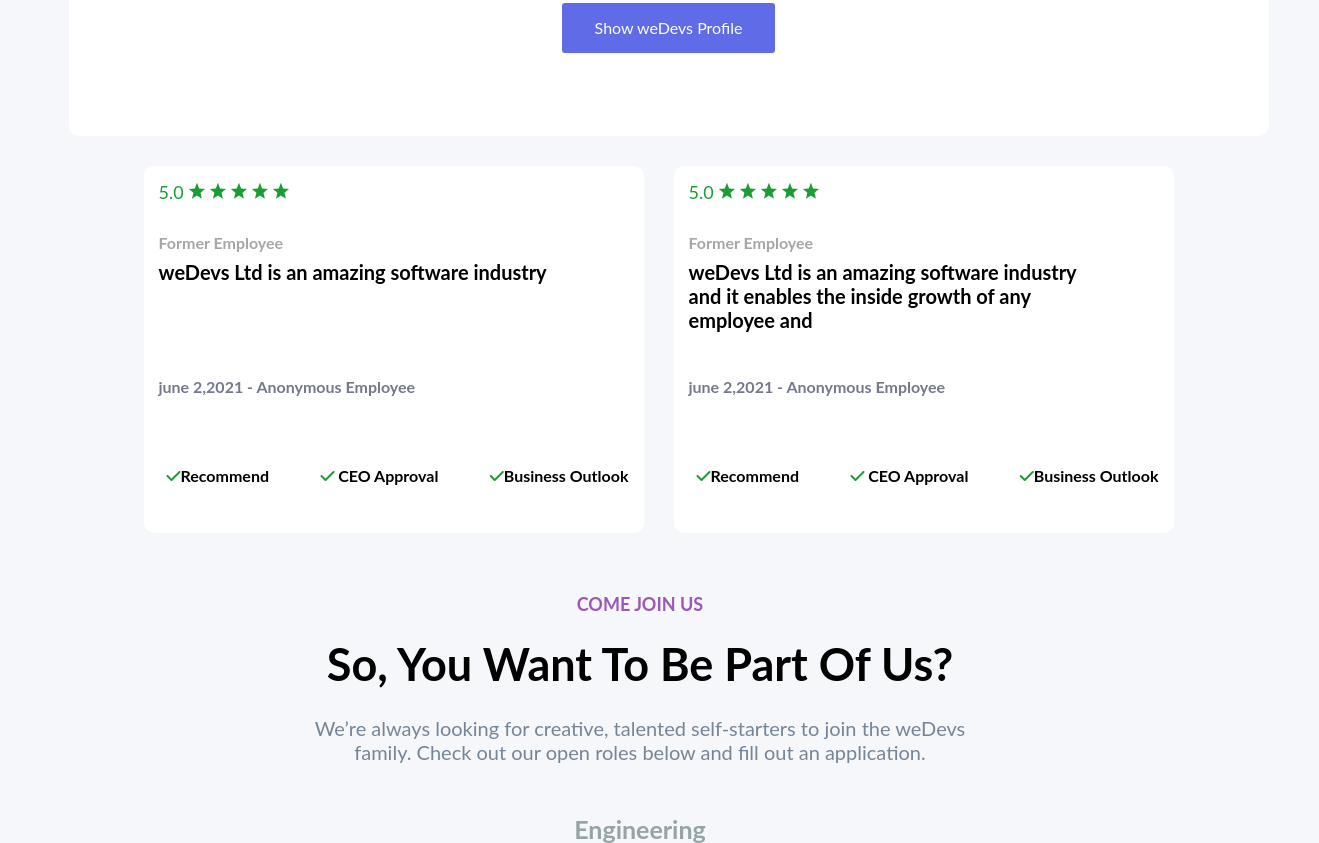
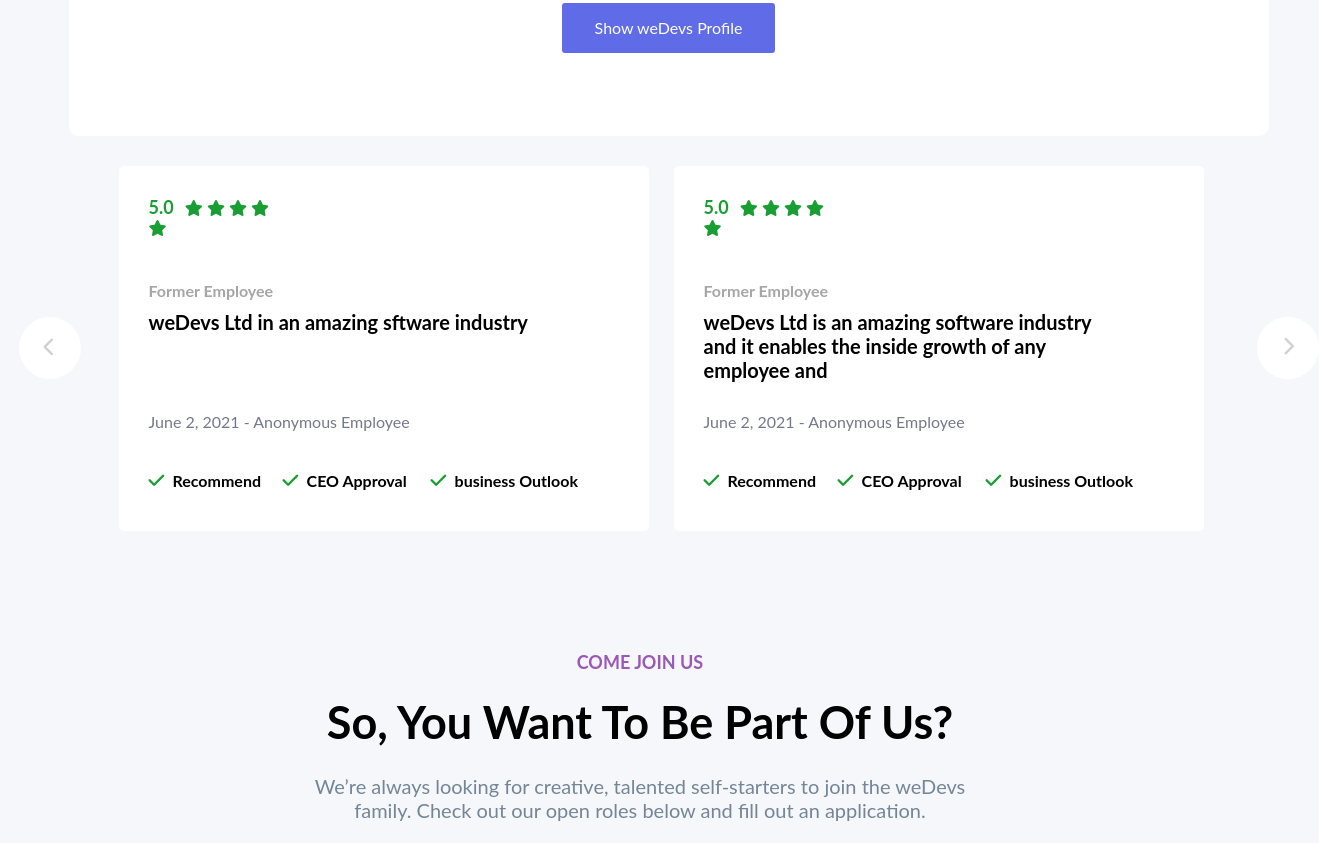
Before and after one commit to rahatsheikhlion/careers-page-design, a plain HTML site: page index.html in a window 1280 px wide. Shown: the part 2998-3841 px from the top of the page, 1319 px wide, since content can reach past the window. Drawn offline with nearby package versions, Linux system fonts and the light colour scheme; a web font is replaced by a local one.

Commit message:
lastCommit

```diff
--- a/index.html
+++ b/index.html
@@ -223,112 +223,160 @@
                     <div class="show-profile-section">Show weDevs Profile</div>
                 </div>
 
+                <div class="testimonial-section">
+                    <div class="left-button-section">
+                        <i class="fa-solid fa-chevron-left"></i>
 
+                    </div>
 
-                <section class="slider_container">
+                    <div class="testimonial-data">
 
-                    <div class="swiper card_slider">
+                        <section class="swiper scroll">
                             <div class="swiper-wrapper">
                                 <div class="swiper-slide">
                                     <div class="img-box">
+                                        <div class="five-star-imge"><span>5.0</span>
+                                            <span><i class="fa-solid fa-star"></i></span>
 
+                                            <span><i class="fa-solid fa-star"></i></span>
 
+                                            <span><i class="fa-solid fa-star"></i></span>
 
+                                            <span><i class="fa-solid fa-star"></i></span>
 
-                                    <div class="data-frame-one">
-                                        <span>5.0 <img src="imges/five-star.png" alt=""></span>
-                                        <h4>Former Employee</h4>
-                                        <div class="review-header">
-                                            <h3>weDevs Ltd is an amazing software industry</h3>
+                                            <span><i class="fa-solid fa-star"></i></span>
                                         </div>
-                                        <h5>june 2,2021 - Anonymous Employee</h5>
-                                        <div class="approval-section">
-                                            <h4><i class="fa-solid fa-check"></i>Recommend</h4>
-                                            <h4><i class="fa-solid fa-check"></i> CEO Approval</h4>
-                                            <h4><i class="fa-solid fa-check"></i>Business Outlook</h4>
+                                        <h3>Former Employee</h3>
+                                        <div class="former-employee">
+                                            <h1>weDevs Ltd in an amazing sftware industry</h1>
+                                        </div>
+                                        <span>June 2, 2021 - Anonymous Employee</span>
+
+                                        <div class="custom-ident">
+                                            <div class="recommend"><i class="fa-solid fa-check"></i>
+                                                <h2>Recommend</h2>
+                                            </div>
+                                            <div class="ceo-approval"><i class="fa-solid fa-check"></i>
+                                                <h2>CEO Approval</h2>
+                                            </div>
+                                            <div class="business-outlook"><i class="fa-solid fa-check"></i>
+                                                <h2>business Outlook</h2>
                                             </div>
                                         </div>
-
-
-
                                     </div>
                                 </div>
                                 <div class="swiper-slide">
                                     <div class="img-box">
+                                        <div class="five-star-imge"><span>5.0</span>
+                                            <span><i class="fa-solid fa-star"></i></span>
 
+                                            <span><i class="fa-solid fa-star"></i></span>
 
-                                    <div class="data-frame-one">
-                                        <span>5.0 <img src="imges/five-star.png" alt=""></span>
-                                        <h4>Former Employee</h4>
-                                        <div class="review-header">
-                                            <h3>weDevs Ltd is an amazing software industry <br> and it enables the
-                                                inside growth of any
-                                                <br> employee and
-                                            </h3>
+                                            <span><i class="fa-solid fa-star"></i></span>
+
+                                            <span><i class="fa-solid fa-star"></i></span>
+
+                                            <span><i class="fa-solid fa-star"></i></span>
                                         </div>
+                                        <h3>Former Employee</h3>
+                                        <div class="former-employee">
+                                            <h1>weDevs Ltd is an amazing software industry <br> and it enables the inside growth
+                                                of any <br> employee and</h1>
+                                        </div>
+                                        <span>June 2, 2021 - Anonymous Employee</span>
 
-
-
-                                        <h5>june 2,2021 - Anonymous Employee</h5>
-                                        <div class="approval-section">
-                                            <h4><i class="fa-solid fa-check"></i>Recommend</h4>
-                                            <h4><i class="fa-solid fa-check"></i> CEO Approval</h4>
-                                            <h4><i class="fa-solid fa-check"></i>Business Outlook</h4>
+                                        <div class="custom-ident">
+                                            <div class="recommend"><i class="fa-solid fa-check"></i>
+                                                <h2>Recommend</h2>
+                                            </div>
+                                            <div class="ceo-approval"><i class="fa-solid fa-check"></i>
+                                                <h2>CEO Approval</h2>
+                                            </div>
+                                            <div class="business-outlook"><i class="fa-solid fa-check"></i>
+                                                <h2>business Outlook</h2>
                                             </div>
                                         </div>
-
-
-
-
                                     </div>
                                 </div>
                                 <div class="swiper-slide">
                                     <div class="img-box">
+                                        <div class="five-star-imge"><span>5.0</span>
+                                            <span><i class="fa-solid fa-star"></i></span>
 
-                                    <div class="data-frame-one">
-                                        <span>5.0 <img src="imges/five-star.png" alt=""></span>
-                                        <h4>Former Employee</h4>
-                                        <div class="review-header">
-                                            <h3>weDevs Ltd is an amazing software industry <br> and it enables the
-                                                inside growth of any
-                                                <br> employee and
-                                            </h3>
+                                            <span><i class="fa-solid fa-star"></i></span>
+
+                                            <span><i class="fa-solid fa-star"></i></span>
+
+                                            <span><i class="fa-solid fa-star"></i></span>
+
+                                            <span><i class="fa-solid fa-star"></i></span>
                                         </div>
+                                        <h3>Former Employee</h3>
+                                        <div class="former-employee">
+                                            <h1>weDevs Ltd in an amazing sftware industry</h1>
+                                        </div>
+                                        <span>June 2, 2021 - Anonymous Employee</span>
 
-
-
-                                        <h5>june 2,2021 - Anonymous Employee</h5>
-                                        <div class="approval-section">
-                                            <h4><i class="fa-solid fa-check"></i>Recommend</h4>
-                                            <h4><i class="fa-solid fa-check"></i> CEO Approval</h4>
-                                            <h4><i class="fa-solid fa-check"></i>Business Outlook</h4>
+                                        <div class="custom-ident">
+                                            <div class="recommend"><i class="fa-solid fa-check"></i>
+                                                <h2>Recommend</h2>
+                                            </div>
+                                            <div class="ceo-approval"><i class="fa-solid fa-check"></i>
+                                                <h2>CEO Approval</h2>
+                                            </div>
+                                            <div class="business-outlook"><i class="fa-solid fa-check"></i>
+                                                <h2>business Outlook</h2>
                                             </div>
                                         </div>
-
-
-
-
                                     </div>
                                 </div>
                                 <div class="swiper-slide">
                                     <div class="img-box">
-                                    <div class="data-frame-one">
-                                        <span>5.0 <img src="imges/five-star.png" alt=""></span>
-                                        <h4>Former Employee</h4>
-                                        <div class="review-header">
-                                            <h3>weDevs Ltd is an amazing software industry <br> and it enables the
-                                                inside growth of any
-                                                <br> employee and
-                                            </h3>
+                                        <div class="five-star-imge"><span>5.0</span>
+                                            <span><i class="fa-solid fa-star"></i></span>
+
+                                            <span><i class="fa-solid fa-star"></i></span>
+
+                                            <span><i class="fa-solid fa-star"></i></span>
+
+                                            <span><i class="fa-solid fa-star"></i></span>
+
+                                            <span><i class="fa-solid fa-star"></i></span>
+                                        </div>
+                                        <h3>Former Employee</h3>
+                                        <div class="former-employee">
+                                            <h1>weDevs Ltd is an amazing software industry <br> and it enables the inside growth
+                                                of any <br> employee and</h1>
+                                        </div>
+                                        <span>June 2, 2021 - Anonymous Employee</span>
+
+                                        <div class="custom-ident">
+                                            <div class="recommend"><i class="fa-solid fa-check"></i>
+                                                <h2>Recommend</h2>
+                                            </div>
+                                            <div class="ceo-approval"><i class="fa-solid fa-check"></i>
+                                                <h2>CEO Approval</h2>
+                                            </div>
+                                            <div class="business-outlook"><i class="fa-solid fa-check"></i>
+                                                <h2>business Outlook</h2>
+                                            </div>
+                                        </div>
+                                    </div>
                                 </div>
 
+                            </div>
+                            <div class="left-button">
+                                <div class="swiper-button-next"></div>
+                            </div>
+                            <div class="right-button">
+                                <div class="swiper-button-prev"></div>
+                            </div>
+                        </section>
 
+                    </div>
+                    <div class="right-button-section">
+                        <i class="fa-solid fa-chevron-left fa-rotate-180"></i>
 
-                                        <h5>june 2,2021 - Anonymous Employee</h5>
-                                        <div class="approval-section">
-                                            <h4><i class="fa-solid fa-check"></i>Recommend</h4>
-                                            <h4><i class="fa-solid fa-check"></i> CEO Approval</h4>
-                                            <h4><i class="fa-solid fa-check"></i>Business Outlook</h4>
                     </div>
                 </div>
 
@@ -337,51 +385,6 @@
 
 
             </div>
-                            </div>
-
-                            <div class="swiper-slide">
-                                <div class="img-box">
-
-                                    <div class="data-frame-one">
-                                        <span>5.0 <img src="imges/five-star.png" alt=""></span>
-                                        <h4>Former Employee</h4>
-                                        <div class="review-header">
-                                            <h3>weDevs Ltd is an amazing software industry <br> and it enables the
-                                                inside growth of any
-                                                <br> employee and
-                                            </h3>
-                                        </div>
-
-
-
-                                        <h5>june 2,2021 - Anonymous Employee</h5>
-                                        <div class="approval-section">
-                                            <h4><i class="fa-solid fa-check"></i>Recommend</h4>
-                                            <h4><i class="fa-solid fa-check"></i> CEO Approval</h4>
-                                            <h4><i class="fa-solid fa-check"></i>Business Outlook</h4>
-                                        </div>
-                                    </div>
-
-
-
-
-
-
-
-                                </div>
-                            </div>
-
-
-                        </div>
-                    </div>
-                </section>
-
-
-
-
-
-            </div>
-
         </div>
 
 
@@ -654,32 +657,11 @@
                             </div>
                             <div class="logos">
 
-                                <div class="facebook">
-                                    <a href=""><img src="imges/facebook-logo.png" alt="facebook-logo.png"></a>
 
-                                </div>
-
-                                <div class="twitter">
-                                    <a href="#"><img src="imges/twitter-logo.png" alt="twitter-logo.png"></a>
-                                </div>
-
-                                <div class="google">
-                                    <a href="#"><img src="imges/google-logo.png" alt="google-logo.png"><img
-                                            src="imges/google-logo-plus.png" alt="google-logo-plus.png"></a>
-                                </div>
-
-                                <!-- <div class="linkedin">
-                                    <a href="#">
-
-                                            <img src="imges/in-I-dot.png" alt="in-I-dot.png">
-                                            <img src="imges/in-I.png" alt="in-I.png">
-
-
-                                        <img src="imges/in-N.png" alt="in-N.png">
-                                    </a>
-                                </div> -->
-
-
+                                <a href=""><img src="imges/facebook.png"></a>
+                                <a href="#"><img src="imges/twitter.png" alt=""></a>
+                                <a href="#"><img src="imges/google.png" alt=""></a>
+                                <a href="#"><img src="imges/footer-link-in.png" alt=""></a>
 
                             </div>
                         </div>
@@ -715,20 +697,12 @@
                                 <span><a href=""><img src="imges/footer-logo-5.png" alt="">weForms</a></span>
                                 <span><a href=""><img src="imges/footer-logo-6.png" alt="">WC Conversion
                                         Tracking</a></span>
-                                <span><a href=""><img src="imges/footer-logo-1.png" alt="">Appsero</a></span>
-                                <span><a href=""><img src="imges/footer-logo-1.png" alt="">weMail</a></span>
-
-
+                                <span><a href=""><img src="imges/footer-logo-7.png" alt="">Appsero</a></span>
+                                <span><a href=""><img src="imges/email-logo-8.png" alt="">weMail</a></span>
 
                             </div>
                         </div>
-
                     </div>
-
-
-
-
-
                 </div>
                 <div class="copy-write-section">
                     <div class="up-button-icon"><a href="#"><i class="fa-solid fa-chevron-up"></i></a></div>
@@ -755,18 +729,40 @@
     <script src="https://cdn.jsdelivr.net/npm/swiper@10/swiper-bundle.min.js"></script>
 
     <!-- Initialize Swiper -->
+
     <script>
-        var swiper = new Swiper(".card_slider", {
+        var swiper = new Swiper(".scroll", {
             slidesPerView: 2,
-           spaceBetween:10,
+            spaceBetween: 10,
+            mousewheel: true,
+            keyboard: true,
+            loop: true,
+            speed: 1000,
+            navigation: {
+                nextEl: ".swiper-button-next",
+                prevEl: ".swiper-button-prev",
+            },
             pagination: {
                 el: ".swiper-pagination",
             },
-            mousewheel: true,
-            keyboard: true,
+
+            breakpoints: {
+        0: {
+          slidesPerView: 1,
+        },
+        7: {
+          slidesPerView: 1,
+          spaceBetween: 0,
+        },
+        1024: {
+          slidesPerView: 2,
+          spaceBetween: 10,
+        },
+      },
+
+
         });
     </script>
-
 </body>
 
 </html>
--- a/style.css
+++ b/style.css
@@ -66,9 +66,9 @@ body {
     color: #ffffff;
 }
 
-.navigation-logo-menu ul li i{
-font-size: 11px;
-margin-left: 5px;
+.navigation-logo-menu ul li i {
+    font-size: 11px;
+    margin-left: 5px;
 }
 
 .account-button {
@@ -329,8 +329,8 @@ margin-left: 5px;
 }
 
 
-.slider_container{
-    width: 1050px;
+.slider_container {
+    width: 935px;
     height: 337px;
 }
 
@@ -343,69 +343,190 @@ margin-left: 5px;
     margin-top: 30px;
 }
 
-.data-frame-one {
-    background-color: #ffffff;
-    height: 337px;
+
+
+
+
+
+
+
+
+/* testimonial-section */
+.testimonial-section {
+    width: 1300px;
+    display: flex;
+    justify-content: space-between;
+    align-items: center;
+    margin-top: 30px;
+}
+
+.testimonial-data {
+    width: 1100px;
+
+}
+
+
+
+/* button-background */
+.left-button,
+.right-button {
+    height: 62px;
+    width: 62px;
+}
+
+/* testimonial box */
+.img-box {
     width: 470px;
-    border-radius: 10px;
-    padding: 15px;
-    text-align: left;
-}
-
-.data-frame-one span {
+    display: flex;
+    flex-direction: column;
+    padding: 30px 30px 30px 30px;
+    background-color: #ffffffff;
+    border-radius: 5px;
+}
+
+
+
+.five-star-imge {
+    width: 140px;
+    height: 22px;
+    margin-bottom: 33px;
+}
+
+.five-star-imge span:nth-child(1) {
     font-size: 18px;
-    font-weight: 600px;
     color: #189E32;
-}
-
-.data-frame-one h4 {
+    font-weight: 700;
+    padding-right: 7px;
+}
+
+.five-star-imge span:nth-child(2),
+.five-star-imge span:nth-child(3),
+.five-star-imge span:nth-child(4),
+.five-star-imge span:nth-child(5),
+.five-star-imge span:nth-child(6) {
+    font-size: 16px;
+    height: 16px;
+    width: 16px;
+    color: #189E32;
+
+}
+
+
+
+.img-box h3 {
+    color: #A6A6A6;
+    font-size: 16px;
     margin-top: 30px;
-    font-size: 16px;
-    color: #A6A6A6;
-}
-
-.data-frame-one h3:first-child {
-    margin-top: 8px;
+    margin-bottom: 10px;
+}
+
+.former-employee {
+    height: 72px;
+    width: 433px;
+    margin-bottom: 15px;
+}
+
+.former-employee h1 {
     color: #000000;
     font-size: 20px;
 }
 
-.data-frame-one h5 {
-    margin-top: 45px;
+.img-box span {
+    font-size: 16px;
     color: #74788B;
+    margin-top: 15px;
+    margin-bottom: 40px;
+}
+
+.custom-ident {
+    width: 433px;
+    height: 30px;
+    display: flex;
+    justify-content: space-between;
+}
+
+.recommend {
+    width: 135px;
+    display: flex;
+}
+
+.ceo-approval {
+
+    width: 149px;
+    display: flex;
+}
+
+.business-outlook {
+
+    width: 152px;
+    display: flex;
+}
+
+.recommend i,
+.ceo-approval i,
+.business-outlook i {
+    font-size: 18px;
+    height: 11.37px;
+    width: 16px;
+    color: #189E32;
+    margin-right: 8px;
+}
+
+.recommend h2,
+.ceo-approval h2,
+.business-outlook h2 {
     font-size: 16px;
-}
-
-.approval-section {
-    display: flex;
-    justify-content: space-between;
-    margin-top: 40px;
-
-}
-
-.approval-section i {
-    color: #189E32;
-}
-
-.approval-section h4 {
     color: #000000;
-    margin-left: 8px;
-}
-
-
-
-
-.left-arrow,
-.right-arrow,
-.frame-left-arrow,
-.frame-right-arrow {
+}
+
+.right-button,
+.left-button {
+    display: none;
+}
+
+.left-button-section,
+.right-button-section {
     height: 62px;
     width: 62px;
+    background-color: #ffffffff;
     border-radius: 50%;
-    background-color: #ffffff;
-    margin-top: 150px;
-    transition: 0.5s;
-}
+
+}
+
+.left-button-section i,
+.right-button-section i {
+    color: #D1D1D1;
+    font-size: 19px;
+    margin-left: 25px;
+    margin-top: 20px;
+}
+
+
+.left-button-section:hover,
+.right-button-section:hover {
+
+    box-shadow: 0px 15px 10px -15px #111;
+
+}
+
+
+
+
+
+
+
+
+
+
+
+
+
+
+
+
+
+
+
 
 .right-arrow:hover,
 .frame-left-arrow:hover,
@@ -863,7 +984,9 @@ margin-left: 5px;
     float: left;
 }
 
-
+.swiper-button {
+    display: ;
+}
 
 
 
@@ -916,6 +1039,28 @@ margin-left: 5px;
     margin-bottom: 130px;
 }
 
+.logos img:nth-child(1) {
+    width: 40.12px;
+    height: 41.1px;
+}
+
+.logos img:nth-child(2) {
+    width: 40px;
+    height: 40px;
+}
+
+.logos img:nth-child(3) {
+    width: 40px;
+    height: 40px;
+}
+
+.logos img:nth-child(4) {
+    width: 39.47px;
+    height: 40.5px;
+}
+
+
+
 
 /*  hover effect */
 
@@ -929,7 +1074,7 @@ margin-left: 5px;
 .first-frontend-designer-section i:hover,
 .second-frontend-designer-section i:hover,
 .technical-section i:hover,
-.content-writer-section:hover i,
+.content-writer-section i:hover,
 .junior-content-writer-section i:hover {
     color: #007CF5;
 }
@@ -984,11 +1129,17 @@ margin-left: 5px;
         width: 700px;
     }
 
-
-
-
-
-
+    .slider_container {
+        width: 70vw;
+    }
+
+    .data-frame-one {
+        width: 90%;
+    }
+
+    .swiper-button {
+        display: none;
+    }
 
     .this-hub-is-for-tablets-only {
         display: block;
@@ -1179,8 +1330,10 @@ margin-left: 5px;
     }
 
 
-
-
+    .swiper-button-prev,
+    .swiper-button-next {
+        display: none;
+    }
 
 
 
@@ -1212,10 +1365,20 @@ margin-left: 5px;
     .copy-write-section {
         width: 700px;
     }
+
+    .right-button-section , .left-button-section {
+        display: none;
+    }
+
+    .testimonial-section{
+        width: 500px;
+    }
 }
 
 @media (min-width: 300px) and (max-width: 700px) {
-
+    .right-button-section , .left-button-section {
+        display: none;
+    }
     .background,
     .container {
 
@@ -1360,6 +1523,10 @@ margin-left: 5px;
         display: block;
     }
 
+    .swiper-button-prev,
+    .swiper-button-next {
+        visibility: hidden;
+    }
 
     .showing-image-for-phone img:nth-child(1),
     .showing-image-for-phone img:nth-child(2),
```
Also changed, not shown: exp.js (+6 -1 lines), imges/email-logo-8.png (added), imges/email-logo.png (added), imges/facebook-logo.png, imges/facebook.png (added), imges/footer-link-in.png (added), imges/footer-link-tu-png.png (added), imges/footer-logo-6.png (renamed from imges/footer-section-6.png), imges/google-logo-plus.png (deleted), imges/google-logo.png (deleted), imges/google.png (added), imges/in-I-dot.png (deleted), imges/in-I.png (deleted), imges/in-N.png (deleted), 3 more files. Lines whose indentation alone changed are shown as unchanged.
